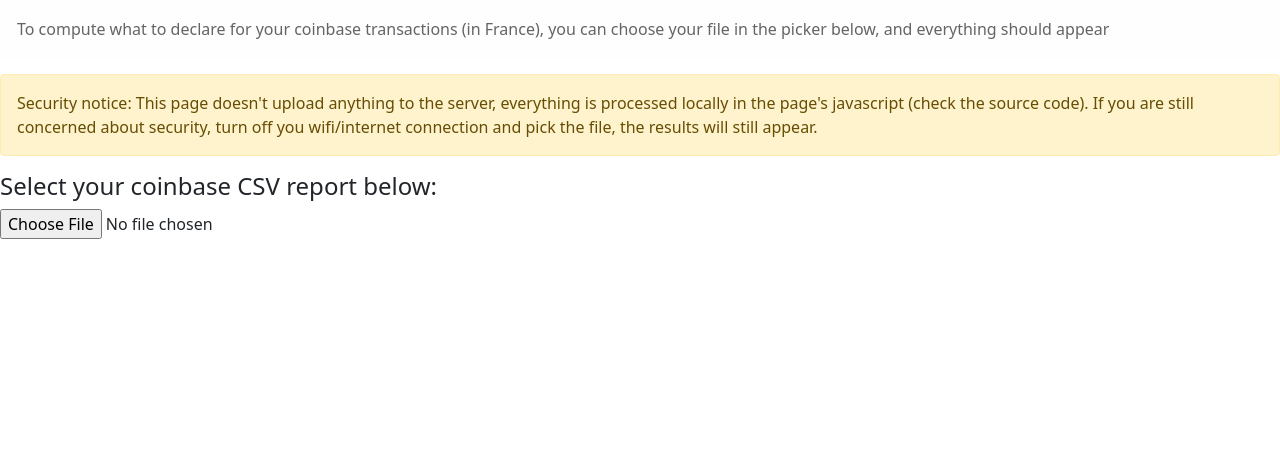
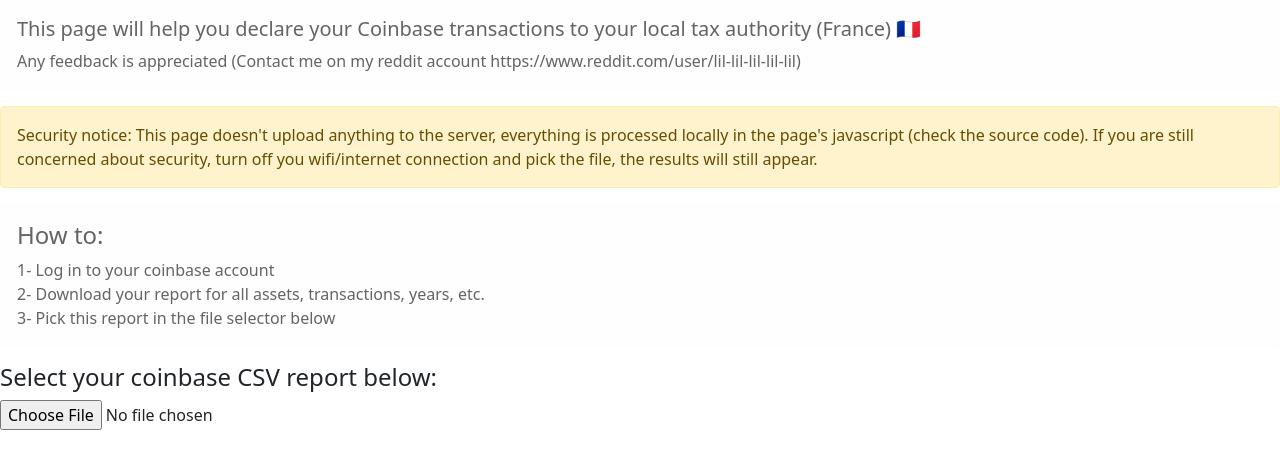
Before and after one commit to egemayel/coinbase-impots, a plain HTML site: page index.html in a window 1280 px wide. Drawn offline with nearby package versions, Linux system fonts and the light colour scheme.

Commit message:
Add how-to, fix clean of previous results in the page

```diff
--- a/index.html
+++ b/index.html
@@ -6,11 +6,19 @@
 
 <body>
 <div class="alert alert-light" role="alert">
-	To compute what to declare for your coinbase transactions (in France), you can choose your file in the picker below, and everything should appear
+	<h5> This page will help you declare your Coinbase transactions to your local tax authority (France) 🇫🇷 </h5>
+	Any feedback is appreciated (Contact me on my reddit account https://www.reddit.com/user/lil-lil-lil-lil-lil)
 </div>
 
 <div class="alert alert-warning" role="alert">
 	Security notice: This page doesn't upload anything to the server, everything is processed locally in the page's javascript (check the source code). If you are still concerned about security, turn off you wifi/internet connection and pick the file, the results will still appear.
+</div>
+
+<div class="alert alert-light" role="alert">
+	<h4>How to:</h4>
+	1- Log in to your coinbase account<br/>
+	2- Download your report for all assets, transactions, years, etc.<br/>
+	3- Pick this report in the file selector below<br/>
 </div>
 
 <main>
@@ -52,6 +60,10 @@
 	}
 
 	function analyzeCoinbaseCSV(coinbaseCSV) {
+
+		//Clear previous report
+		const incomeElement = document.getElementById('incomeContent');
+		incomeElement.textContent = '';
 
 		var lines = coinbaseCSV.split('\n');
 
@@ -202,7 +214,7 @@
 			}
 
 			//Display the crypto-currencies taxable income
-			const incomeElement = document.getElementById('incomeContent');
+
 			let headerElement = document.createElement('h3');
 
 			let tableElement = document.createElement('table');
```
